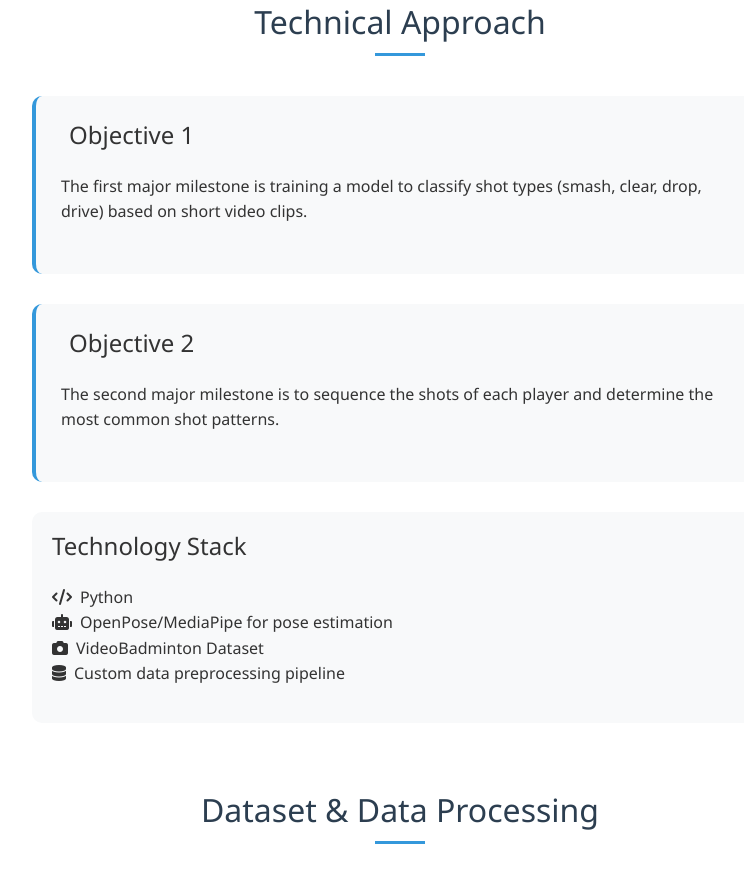
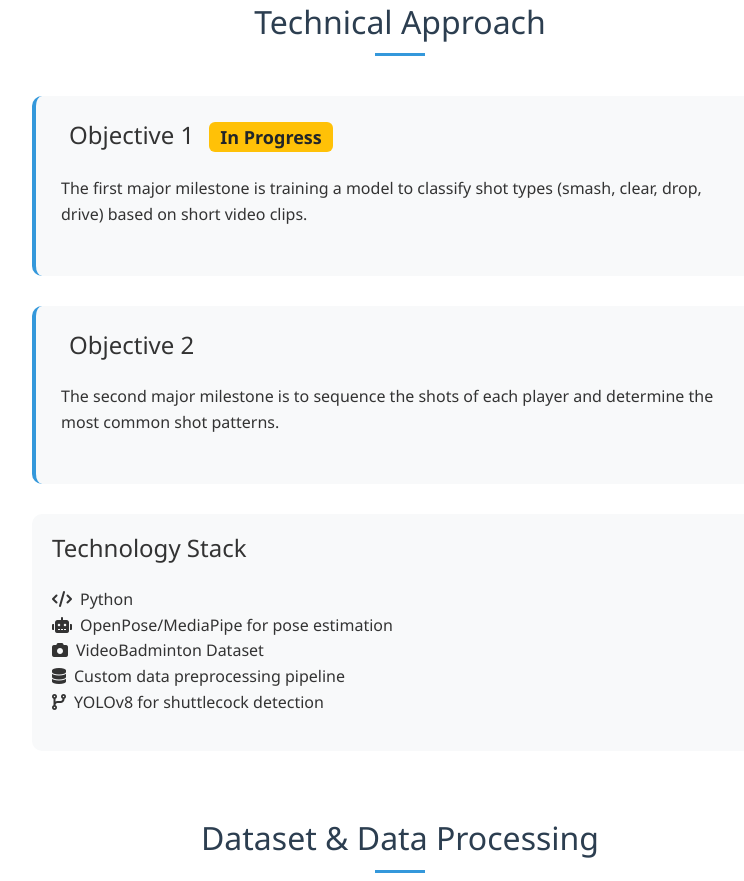
Before and after one commit to MarcRusli/badminton-video-analyzer, a plain HTML site: page index.html in a window 1280 px wide. Shown: the part 860-1741 px from the top of the page, without its empty margins (240-984 px from the left). Drawn offline with nearby package versions, Linux system fonts and the light colour scheme.

Commit message:
Add YOLOv8 info and make indicator for project's current state

```diff
--- a/index.html
+++ b/index.html
@@ -58,7 +58,10 @@
         <div class="row">
             <div class="col-lg-8 mx-auto">
                 <div class="approach-card">
-                    <h4 class="mb-4"><i class="fas fa-target me-2"></i>Objective 1</h4>
+                    <h4 class="mb-4">
+                        <i class="fas fa-target me-2"></i>Objective 1
+                        <span class="badge bg-warning text-dark ms-2">In Progress</span>
+                    </h4>
                     <p class="mb-4">The first major milestone is training a model to classify shot types (smash, clear, drop, drive) based on short video clips.</p>
                 </div>
 
@@ -76,6 +79,7 @@
                         <li><i class="fas fa-robot me-2"></i>OpenPose/MediaPipe for pose estimation</li>
                         <li><i class="fas fa-camera me-2"></i>VideoBadminton Dataset</li>
                         <li><i class="fas fa-database me-2"></i>Custom data preprocessing pipeline</li>
+                        <li><i class="fas fa-code-branch me-2"></i>YOLOv8 for shuttlecock detection</li>
                     </ul>
                 </div>
             </div>
```
